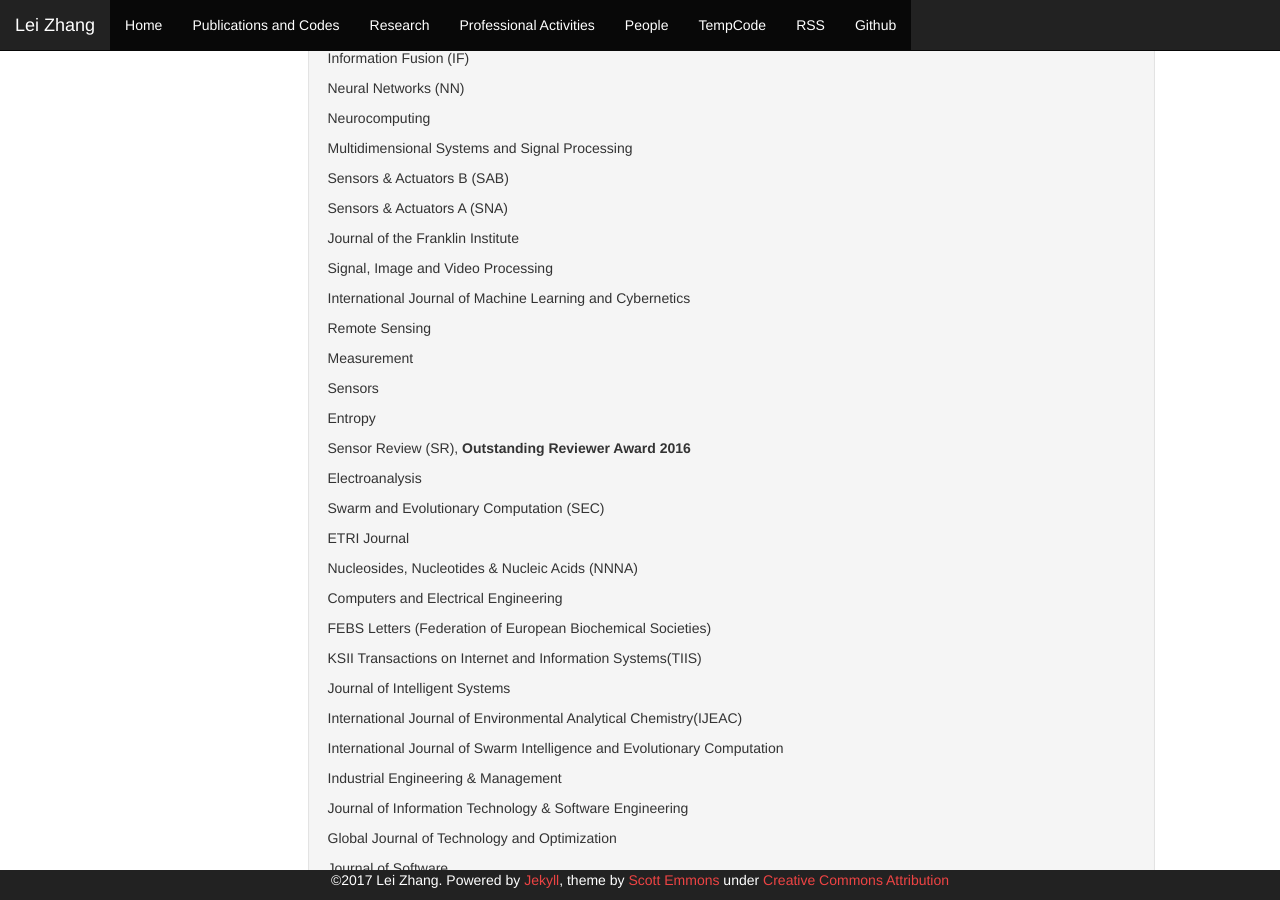
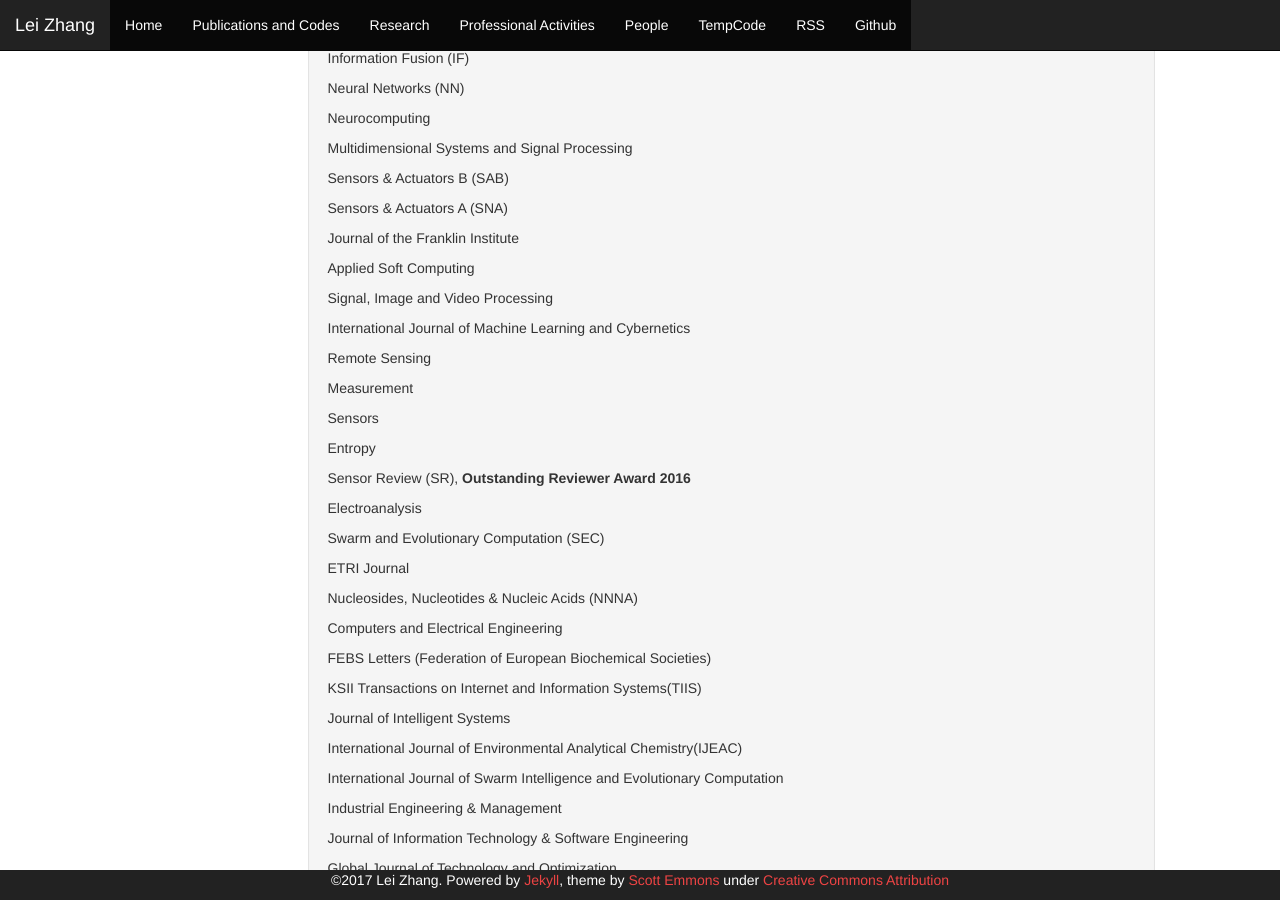
Before and after one commit to DrLeiZhang/website, a Jekyll site: the page built from professional activities.html, in a window 1280 px wide and 900 px high, scrolled down 1586 px. Built offline with Jekyll 4.4.1, drawn with Linux system fonts in a browser that asks for light colours; Markdown is read by kramdown in place of the engine named in the settings.

Commit message:
Update
Signed-off-by: leizhang@cqu.edu.cn <leizhang@cqu.edu.cn>

```diff
--- a/professional activities.html
+++ b/professional activities.html
@@ -60,6 +60,7 @@ layout: default
 <p>Sensors & Actuators B (SAB)</p>
 <p>Sensors & Actuators A (SNA)</p>
 <p>Journal of the Franklin Institute</p>
+<p>Applied Soft Computing</p>
 <p>Signal, Image and Video Processing</p>
 <p>International Journal of Machine Learning and Cybernetics</p>
 <p>Remote Sensing</p>
```
